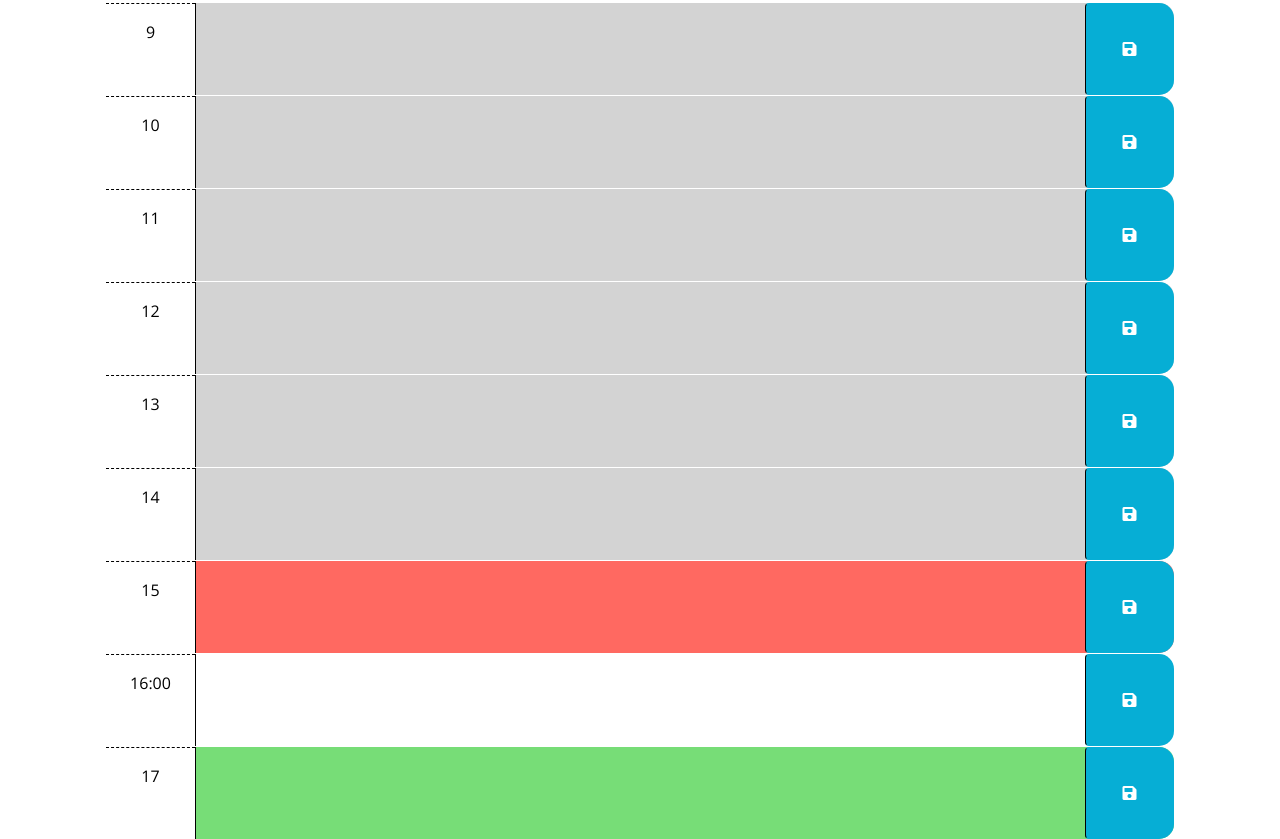
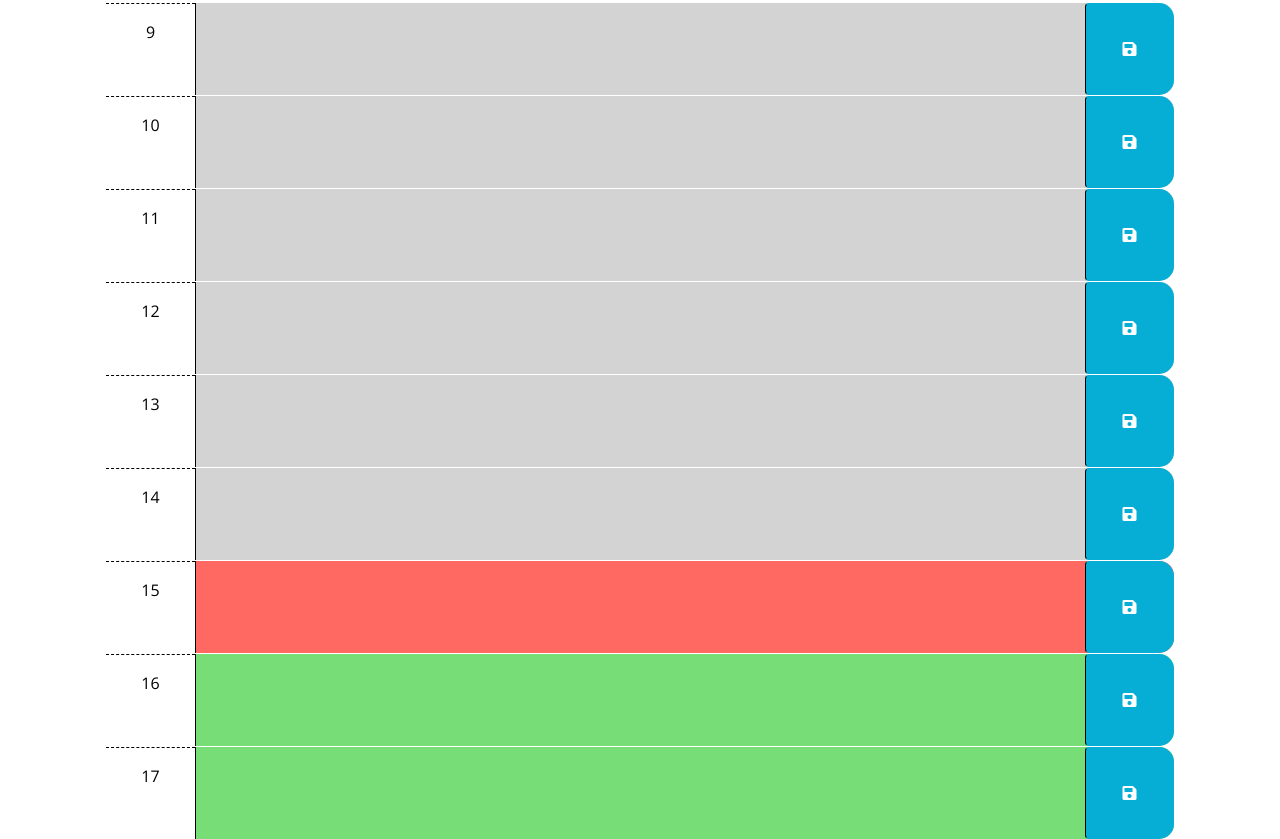
Before and after one commit to alekhyavinni/Business-Schedular, a plain HTML site: page index.html in a window 1280 px wide. Shown: the part 300-1139 px from the top of the page. Drawn offline with nearby package versions, Linux system fonts and the light colour scheme.

```diff
--- a/index.html
+++ b/index.html
@@ -90,7 +90,7 @@
       </div>
 
       <div id="hour-4" class="row time-block">
-        <div class="time col-2 col-md-1 hour text-center py-3">16<span>:00</span></div>
+        <div class="time col-2 col-md-1 hour text-center py-3">16</div>
         <textarea class="col-8 col-md-10 description" rows="3"> </textarea>
         <button class="btn saveBtn col-2 col-md-1" aria-label="save">
           <i class="fas fa-save" aria-hidden="true"></i>
```
